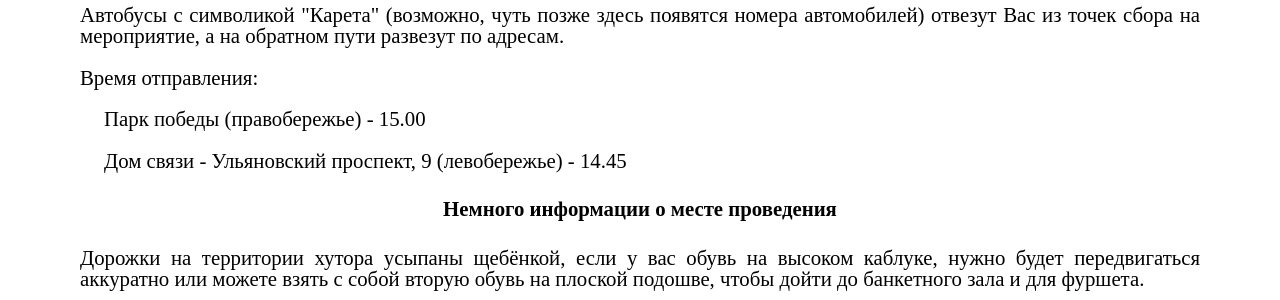
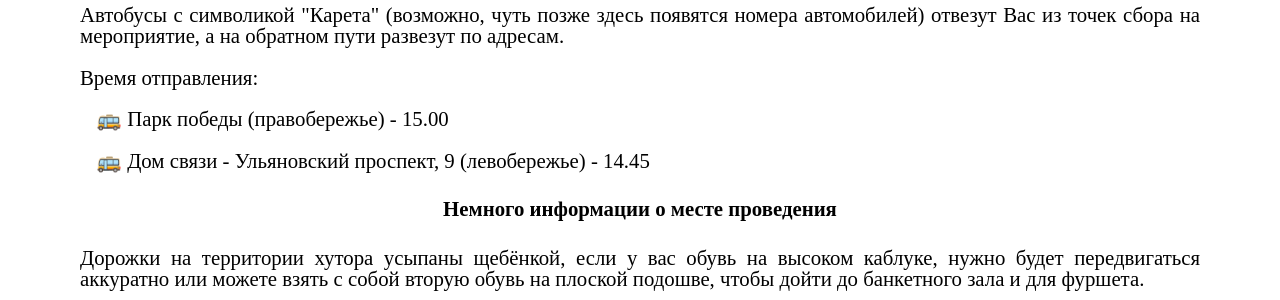
Before and after one commit to proun95/wedding, a PHP site: page / in a window 1280 px wide. Shown: the part 477-777 px from the top of the page. Run offline with PHP 8.4, Linux system fonts and the light colour scheme; some web fonts are replaced.

Commit message:
add buses

```diff
--- a/index.html
+++ b/index.html
@@ -41,8 +41,10 @@
           <p>Нам очень важно, чтобы каждый гость чувствовал себя комфортно, поэтому мы организовали для Вас трансфер.</p>
           <p>Автобусы с символикой "Карета" (возможно, чуть позже здесь появятся номера автомобилей) отвезут Вас из точек сбора на мероприятие, а на обратном пути развезут по адресам.</p>
           <p>Время отправления:</p>
-          <p class="tab">Парк победы (правобережье) - 15.00</p>
-          <p class="tab">Дом связи - Ульяновский проспект, 9 (левобережье) - 14.45</p>
+          <ul class="bus">
+            <li>Парк победы (правобережье) - 15.00</p>
+            <li>Дом связи - Ульяновский проспект, 9 (левобережье) - 14.45</p>
+          </ul>
           <h4>Немного информации о месте проведения</h4>
           <p>Дорожки на территории хутора усыпаны щебёнкой, если у вас обувь на высоком каблуке, нужно будет передвигаться аккуратно или можете взять с собой вторую обувь на плоской подошве, чтобы дойти до банкетного зала и для фуршета.</p>
           <p>Рядом с банкетным залом у нас арендован домик, и если вам нужно будет переодеться, можете подойти к жениху или невесте и взять ключи от него.</p>
--- a/style.css
+++ b/style.css
@@ -129,7 +129,10 @@ ul {
   padding-left: 1rem;
   margin-top: 0.5rem;
 }
-
+ul.bus li:before {
+  content: "\1F68C \00a0";
+  color: #000000;
+}
 ul li:before {
   content: "\2665 \00a0";
   color: #e3867c;
```
